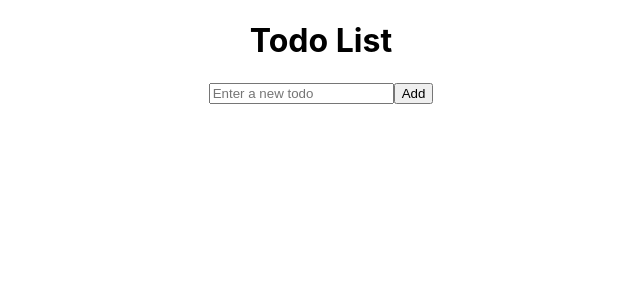
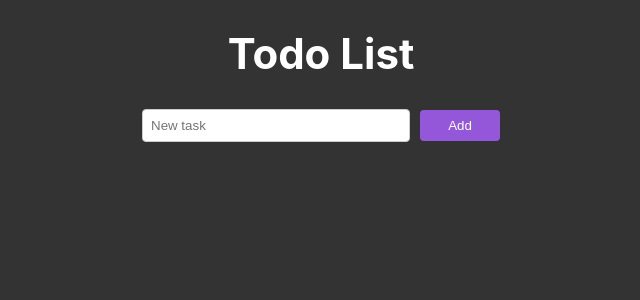
Before and after one commit to qkas/react-app, a React (Create React App) app: page / in a window 1280 px wide. Shown: the top 300 px of the page, without its empty margins (319-959 px from the left). Built offline with nearby package versions, Linux system fonts and the light colour scheme.

Commit message:
Edited the stylesheets

```diff
--- a/src/App.css
+++ b/src/App.css
@@ -1,3 +1,12 @@
+html {
+  background-color: #333;
+}
+
 .App {
   text-align: center;
+  display: flex;
+  align-items: center;
+  justify-content: center;
+  font-size: 24px;
+  color: #fff;
 }
--- a/src/components/TodoForm.css
+++ b/src/components/TodoForm.css
@@ -0,0 +1,22 @@
+.input {
+
+}
+
+.input input {
+  width: 250px;
+  padding: 8px;
+  margin-bottom: 10px;
+  border-radius: 4px;
+  border: 1px solid #ccc;
+}
+
+.input button {
+  padding: 8px 15px;
+  border: none;
+  border-radius: 4px;
+  cursor: pointer;
+  background-color: #9457da;
+  color: #fff;
+  margin-left: 10px;
+  width: 80px;
+}
--- a/src/components/TodoForm.js
+++ b/src/components/TodoForm.js
@@ -16,12 +16,12 @@ const TodoForm = ({ onAddTodo }) => {
   };
 
   return (
-    <div>
+    <div className="input">
       <input
         type="text"
         value={inputValue}
         onChange={handleInputChange}
-        placeholder="Enter a new todo"
+        placeholder="New task"
       />
       <button onClick={handleAddTodo}>Add</button>
     </div>
--- a/src/components/TodoList.css
+++ b/src/components/TodoList.css
@@ -0,0 +1,27 @@
+h1 {
+  font-size: 42px;
+}
+
+ul {
+  list-style: none;
+  padding: 0;
+}
+
+li {
+  display: flex;
+  justify-content: space-between;
+  align-items: center;
+  border-bottom: 1px solid #eee;
+  padding: 8px 0;
+}
+
+button {
+  padding: 8px 15px;
+  border: none;
+  border-radius: 4px;
+  cursor: pointer;
+  background-color: #9457da;
+  color: #fff;
+  margin-left: 10px;
+  width: 80px;
+}
```
